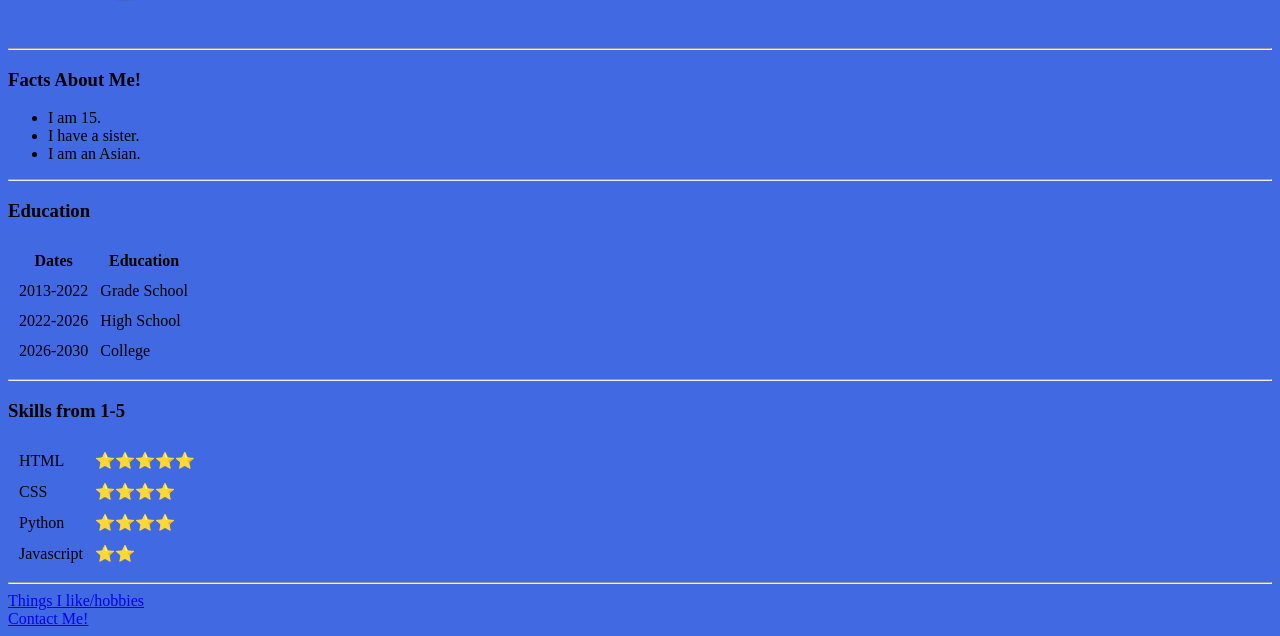
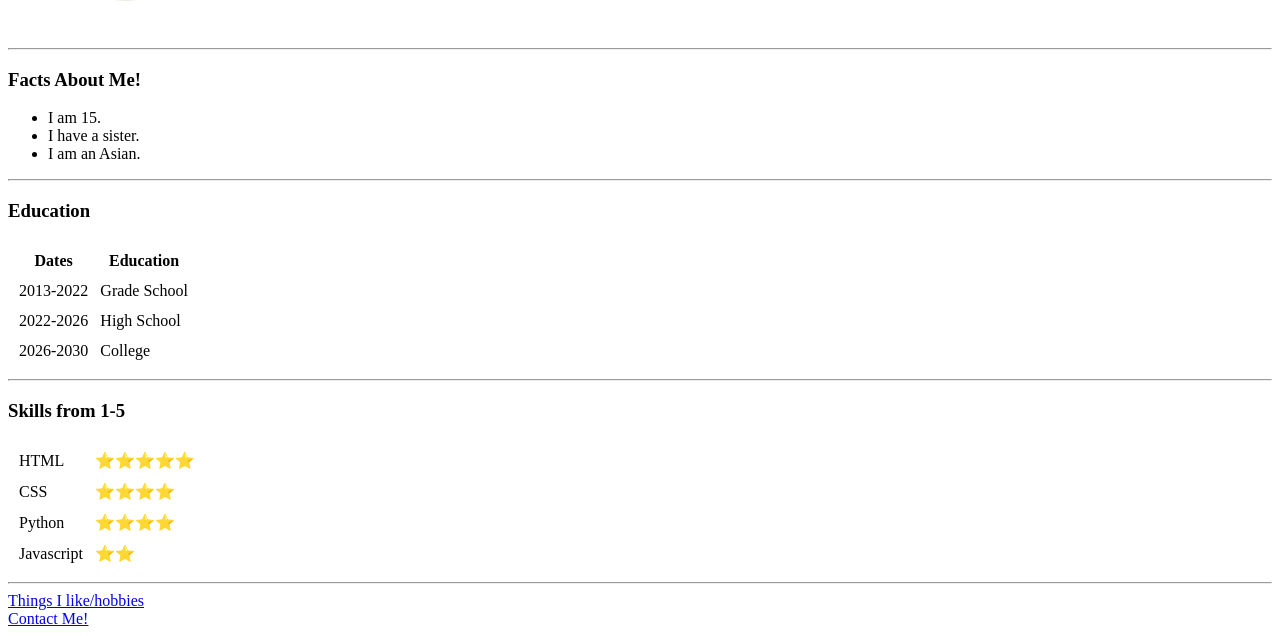
Before and after one commit to ethanngugu/personal-website, a plain HTML site: page index.html in a window 1280 px wide. Shown: the part 201-837 px from the top of the page. Drawn offline with Linux system fonts and the light colour scheme.

Commit message:
Update index.html

```diff
--- a/index.html
+++ b/index.html
@@ -6,7 +6,7 @@
   <title>Ethan Nguyen</title>
 </head>
 
-<body style="background-color: royalblue;">
+<body style="background-color: "EAF6F6;">
   <table>
     <tr>
       <td>
```
